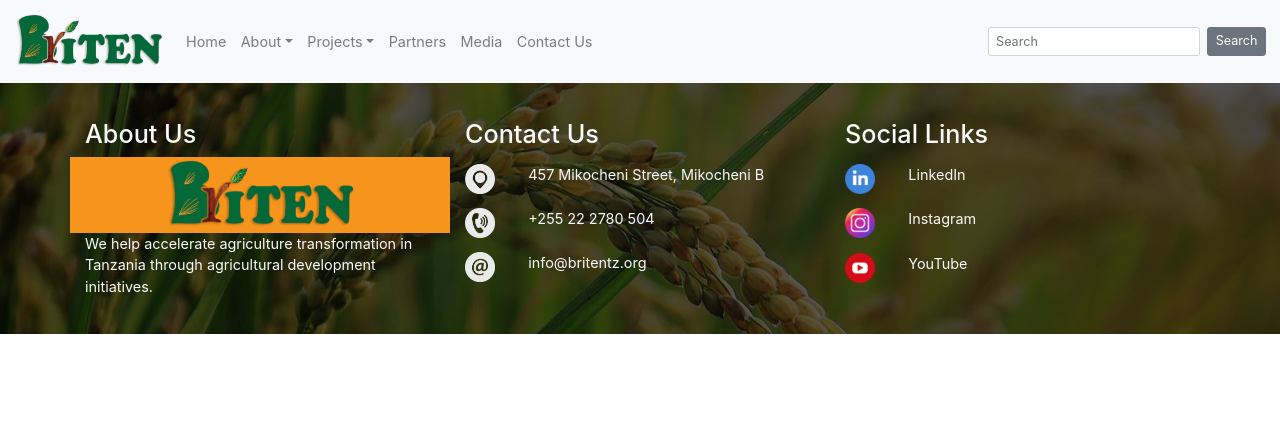
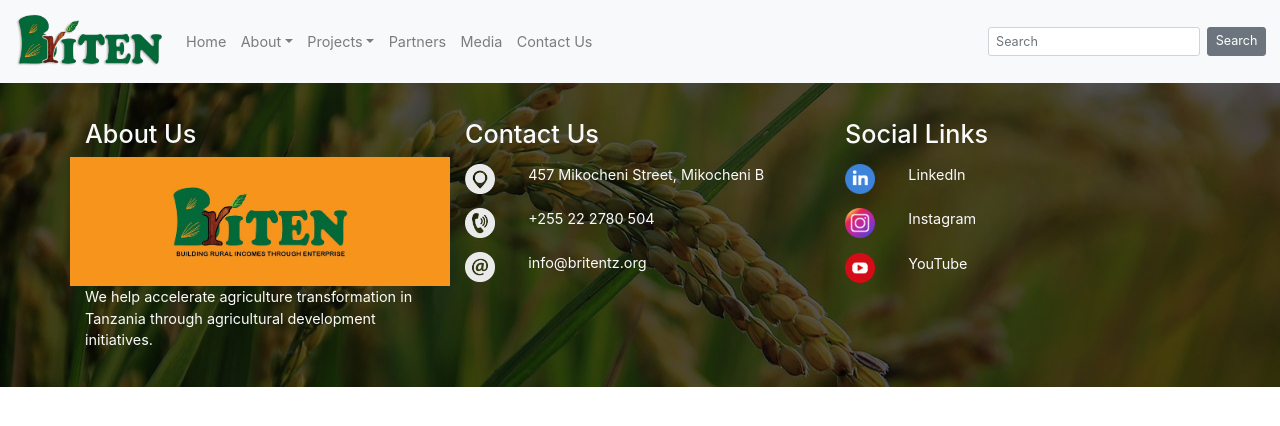
Before and after one commit to nate-brytec/b-web, a Nuxt app: page /contact in a window 1280 px wide. Shown: the top 426 px of the page. Built offline with nearby package versions, Linux system fonts and the light colour scheme.

Commit message:
Fixed footer logo

```diff
--- a/components/PageFooter.vue
+++ b/components/PageFooter.vue
@@ -79,12 +79,11 @@ export default {
 }
 
 .footer-image {
-  height: 5.3rem;
-  padding: 1rem;
-  background-image: url("../static/img/Logo.png");
+  height: 9rem;
+  background-image: url("../static/img/social_logo.jpg");
   background-position: center;
-  background-size: contain;
+  background-size: cover;
   background-repeat: no-repeat;
-  background-color: #f7941c;
+  /* background-color: #f7941c; */
 }
 </style>
```
Also changed, not shown: pages/contact.vue (+13 -0 lines), static/img/social_logo.jpg (added).
